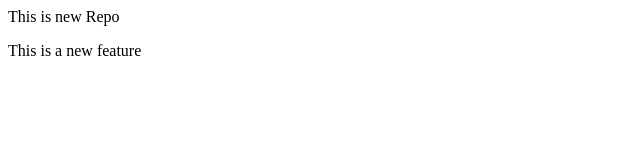
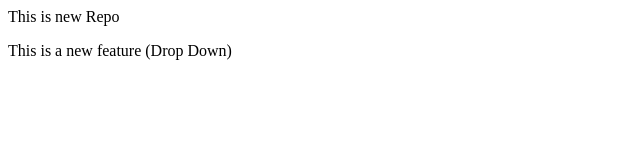
Before and after one commit to Shahalok/Localrepo, a plain HTML site: page index.html in a window 1280 px wide. Shown: the full height of the page, 0-640 px from the left. Drawn offline with Linux system fonts and the light colour scheme.

Commit message:
add dropdown feature

```diff
--- a/index.html
+++ b/index.html
@@ -1,3 +1,3 @@
 <p>This is new Repo</p>
-<p> This is a new feature
+<p> This is a new feature (Drop Down)
 </p>
```
